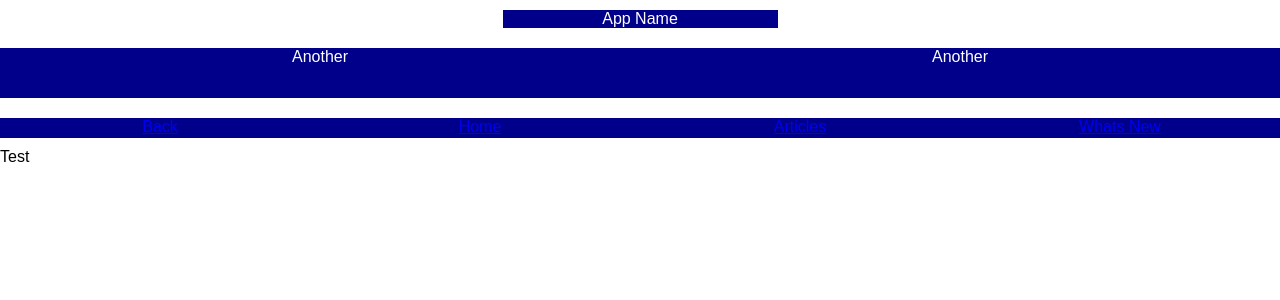
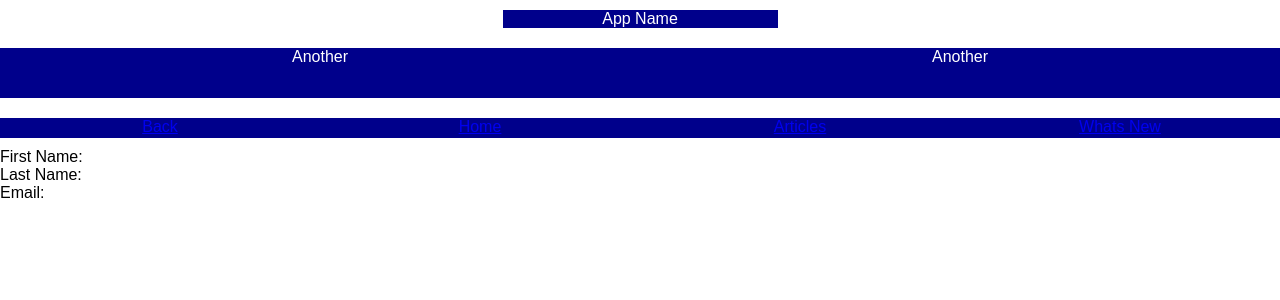
Before and after one commit to smpr/project_3, a React (Create React App) app in the folder client/: page /User/1/Info in a window 1280 px wide. Shown: the top 300 px of the page. Built offline with nearby package versions, Linux system fonts and the light colour scheme; no server answers.

Commit message:
user info page now displaying properly

```diff
--- a/client/src/components/Home/HomePage.js
+++ b/client/src/components/Home/HomePage.js
@@ -30,7 +30,7 @@ class HomePage extends Component {
         <h1></h1>
         <h3></h3>
         {this.state.users.map(user => {
-          return (<div><Link key={user._id} to={`/user/${user._id}/info`}>{user.firstName} {user.lastName}</Link></div>)
+          return (<div><Link key={user._id} to={`/user/${user._id}/newslist`}>{user.firstName} {user.lastName}</Link></div>)
         })}
         <Link to={'/user/create'}>Create</Link>
       </div>
--- a/client/src/components/News/NewsList.js
+++ b/client/src/components/News/NewsList.js
@@ -29,35 +29,50 @@ margin: 10px auto;
 background-color: rgba(255, 243, 149, .35)
 
 `
-const NewsList = (props) => {
-    // const newsList = props.users.map((news, index) => {
-    //     return <Article
-    //         sourcelink={news.sourcelink}
-    //         article={news.article}
-    //         author={news.author}
-    //         date={news.date}
-    //         title={news.titlelink}
-    //         plot={news.plot}
-    //         picture={news.picture}
-    //         key={index}
-    //     />
 
-    // })
+
+class NewsList extends Component {
+  // This sets the initial state for the component.
+  state = {
+    users: {
+        firstName:'',
+        list:[]
+    }
+  }
+
+  componentWillMount () {
+    this.getAllNews()
+  }
+
+
+  getAllNews = async () => {
+    try {
+      const res = await axios.get(`/api/users/${this.props.match.params.id}`)
+      console.log(res.data)
+      this.setState({users: res.data})
+    } catch (err) {
+      console.log(err)
+    }
+  }
+
+
+    render() {
+
     return (
         <div>
             <BodyWrapper>
                 <TopBlock>
-                    <Link to={`/user/${props._id}/Info`}>User info</Link>
+                    <Link to={`/user/${this.props.match.params.id}/Info`}>User info</Link>
                     {/* {newsList} */}
                 </TopBlock>
             </BodyWrapper>
             <BodyWrapper>
                 <BottomBlock>
-                    Body
+                    {this.state.users.firstName}
                 </BottomBlock>
             </BodyWrapper>
         </div>
     )
 }
-
+}
 export default NewsList
--- a/client/src/components/Users/UserInfo.js
+++ b/client/src/components/Users/UserInfo.js
@@ -1,12 +1,38 @@
-import React from 'react';
+import React, { Component } from 'react';
+import axios from 'axios'
+import { Link } from 'react-router-dom'
+import styled from 'styled-components'
+class UserInfo extends Component {
+    state = {
+        users: {
+            firstName:'',
+            list:[]
+        }
+      }
 
-const UserInfo = (props) => {
-    return (
-        <div>
-            <div>{props.firstName} {props.lastName}</div>
-            <div>Test</div>
-        </div>
-    );
-};
+      componentWillMount () {
+        this.getThisUser()
+      }
+
+
+      getThisUser = async () => {
+        try {
+          const res = await axios.get(`/api/users/${this.props.match.params.id}`)
+          console.log(res.data)
+          this.setState({users: res.data})
+        } catch (err) {
+          console.log(err)
+        }
+      }
+    render() {
+        return (
+            <div>
+                <div>First Name: {this.state.users.firstName}</div>
+                <div>Last Name: {this.state.users.lastName}</div>
+                <div>Email: {this.state.users.email}</div>
+            </div>
+        );
+    }
+}
 
 export default UserInfo;
```
